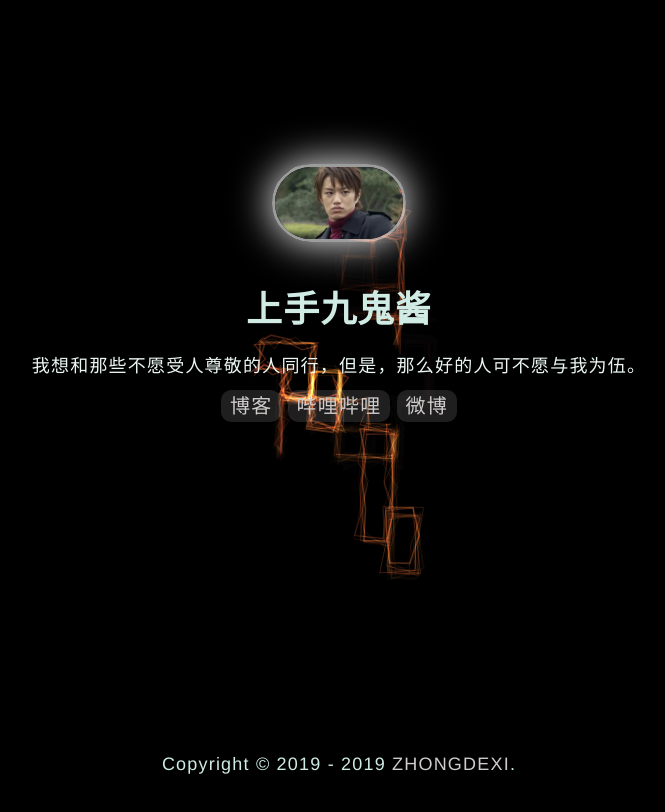
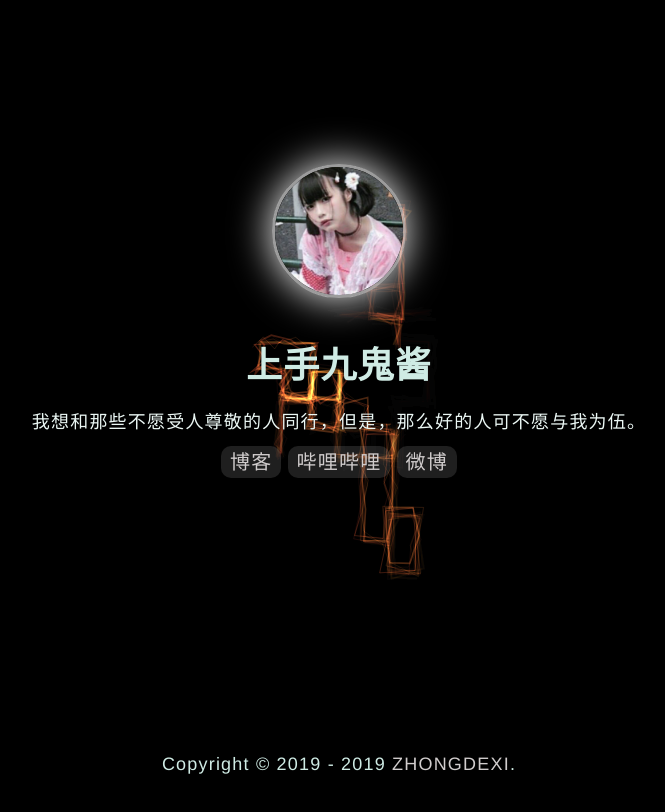
Before and after one commit to ZHONGXIAOXI/zhongxiaoxi.github.io, a plain HTML site: page index.htm in a window 1280 px wide. Shown: the whole page, without its empty margins (301-966 px from the left). Drawn offline with Linux system fonts and the light colour scheme; animation ran at ten frames a second.

Commit message:
Update index.htm

```diff
--- a/index.htm
+++ b/index.htm
@@ -14,7 +14,7 @@
 <canvas height="100%" width="100%" style="position: fixed; top: 0px; left: 0px; opacity: 1;"  id="canvas" class="canvas"></canvas>
 <div id="willerce">
 <div>
-<img src="img/bb.jpg" id="logo" />
+<img src="img/qq.jpg" id="logo" />
 <h1>上手九鬼酱</h1>
 <a>我想和那些不愿受人尊敬的人同行，但是，那么好的人可不愿与我为伍。</a>
 </div>
```
